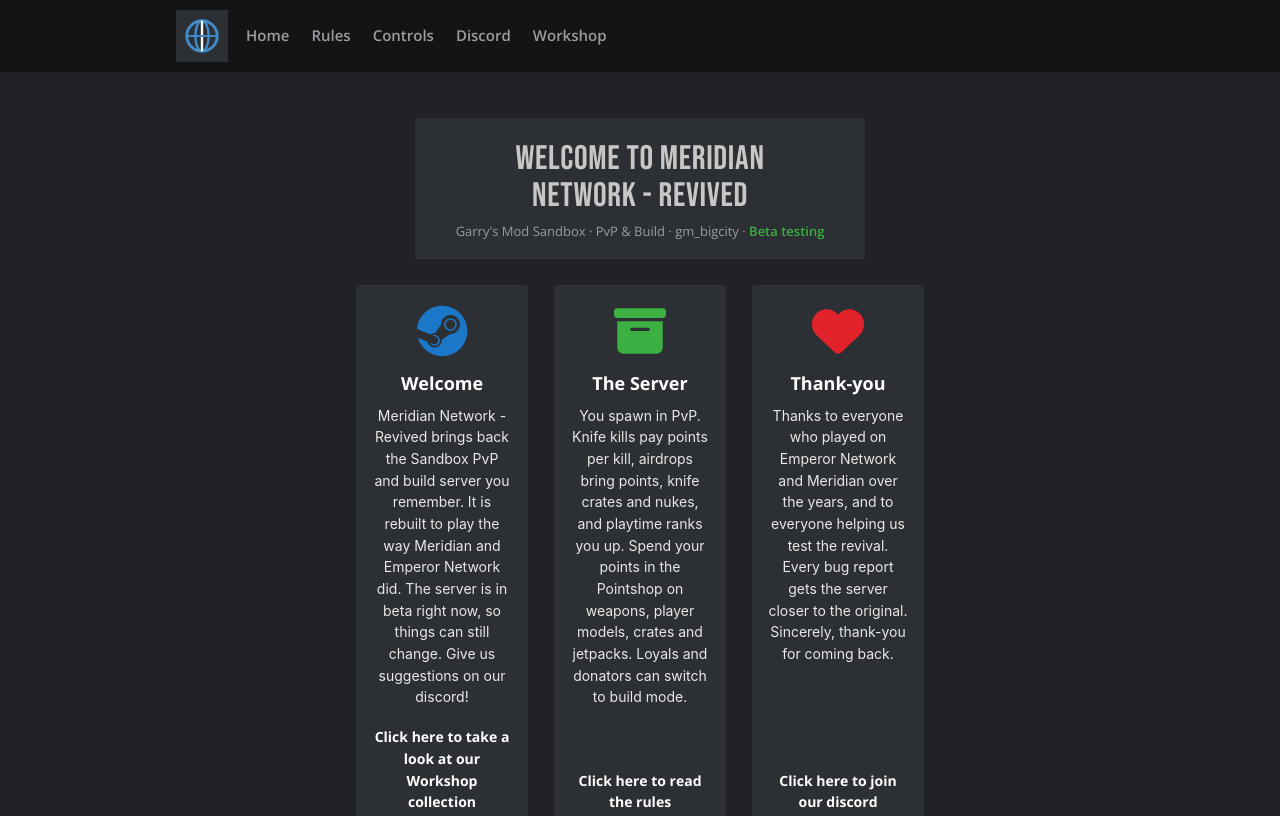
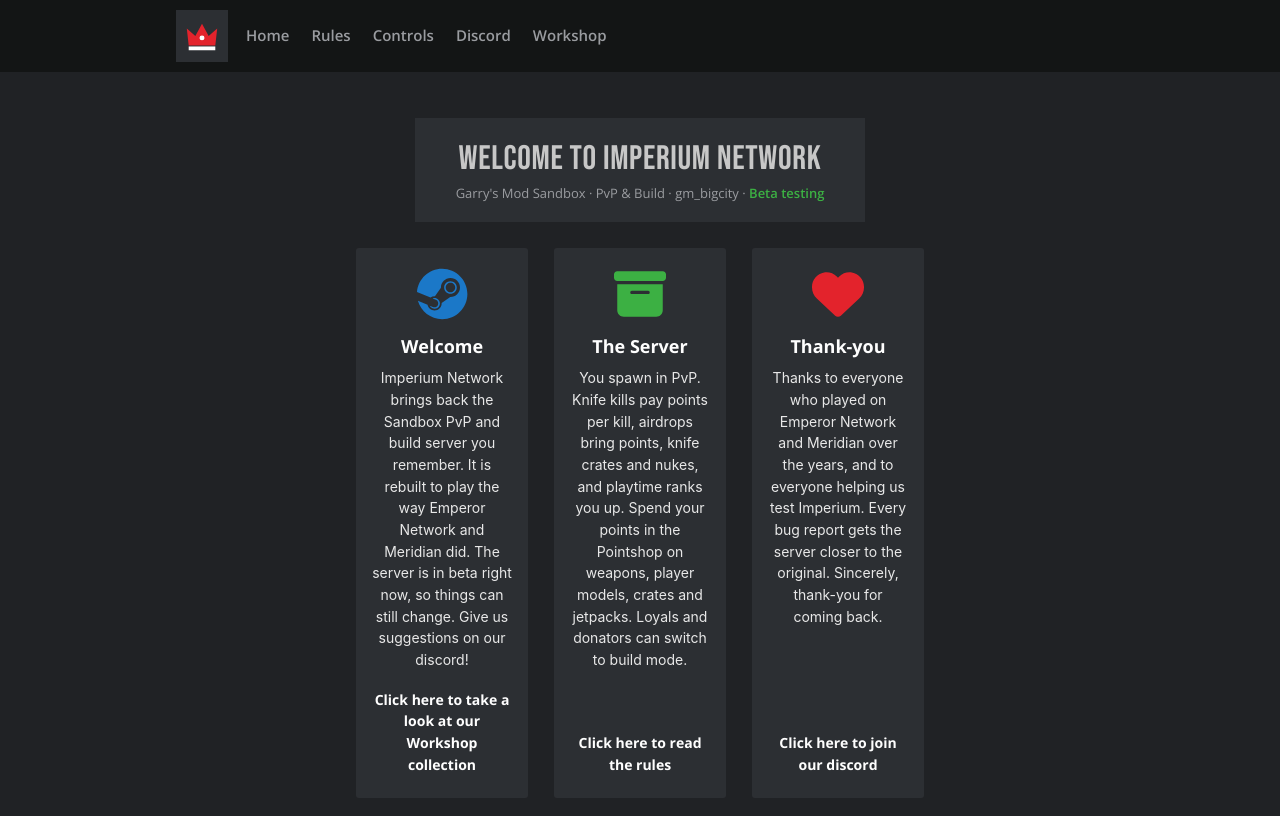
Before and after one commit to sn0wywav-lab/imperium-network, a plain HTML site: page index.html in a window 1280 px wide. Shown: the top 816 px of the page. Drawn offline with nearby package versions, Linux system fonts and the light colour scheme.

Commit message:
Rename to Imperium Network

```diff
--- a/index.html
+++ b/index.html
@@ -4,8 +4,8 @@
 <meta charset="utf-8">
 <meta name="viewport" content="width=device-width, initial-scale=1, viewport-fit=cover">
 <style>:root{padding-top:env(safe-area-inset-top,0px);padding-bottom:env(safe-area-inset-bottom,0px)}body{margin:0}img{max-width:100%}[hidden]{display:none!important}</style>
-<title>Meridian Network - Revived</title>
-<meta name="description" content="Garry's Mod Sandbox PvP and build server, rebuilt to play like Meridian and Emperor Network.">
+<title>Imperium Network</title>
+<meta name="description" content="Imperium Network: a Garry's Mod Sandbox PvP and build server, rebuilt to play like Emperor Network and Meridian.">
 <link rel="preconnect" href="https://fonts.googleapis.com">
 <link rel="preconnect" href="https://fonts.gstatic.com" crossorigin>
 <link rel="stylesheet" href="https://fonts.googleapis.com/css2?family=Bebas+Neue&family=Open+Sans:wght@400;600;700&display=swap">
@@ -20,7 +20,7 @@
 	--text: #fefefe;
 	--muted: #9a9ca0;
 	--head: #c7c7c7;        /* Bebas headings */
-	--accent: #428bca;      /* Meridian blue (scoreboard colour) */
+	--accent: #e3232c;      /* EPN red (Emperor -> Imperium) */
 	--green: #3cb043;
 	--red: #e3232c;
 	--display: "Bebas Neue", Impact, "Arial Narrow", sans-serif;
@@ -68,7 +68,7 @@ main { max-width: 600px; margin: 0 auto; display: flex; flex-direction: column;
 .card p { margin: 0; color: #e8e8e8; flex: 1; }
 .card .go { font-family: var(--ui); font-weight: 700; font-size: 14px; text-decoration: none; margin-top: 8px; }
 .card .go:hover { text-decoration: underline; }
-.steam { color: #1b78c8; } .green { color: var(--green); } .red { color: var(--red); } .blue { color: var(--accent); }
+.steam { color: #1b78c8; } .green { color: var(--green); } .red { color: var(--red); } .blue { color: #1b78c8; }
 
 .wide { background: var(--card); border-radius: 3px; padding: 20px 22px; }
 .wide ol { margin: 0; padding-left: 26px; display: grid; gap: 7px; color: #e8e8e8; }
@@ -88,12 +88,11 @@ footer a:hover { color: var(--text); }
 <header class="bar">
 	<div class="bar-in">
 		<button class="burger" id="burger" aria-label="Menu" aria-expanded="false" aria-controls="menu"><i class="fas fa-bars"></i></button>
-		<a class="logo" href="#top" aria-label="Meridian Network - Revived home">
+		<a class="logo" href="#top" aria-label="Imperium Network home">
 			<svg viewBox="0 0 40 40" aria-hidden="true">
-				<circle cx="20" cy="20" r="16" fill="none" stroke="#428bca" stroke-width="3"/>
-				<ellipse cx="20" cy="20" rx="7" ry="16" fill="none" stroke="#428bca" stroke-width="2.5"/>
-				<line x1="20" y1="4" x2="20" y2="36" stroke="#fefefe" stroke-width="2.5"/>
-				<line x1="5" y1="20" x2="35" y2="20" stroke="#428bca" stroke-width="2"/>
+				<path d="M6 30 L4 12 L13 20 L20 7 L27 20 L36 12 L34 30 Z" fill="#e3232c"/>
+				<rect x="6" y="31" width="28" height="4" fill="#fefefe"/>
+				<circle cx="20" cy="22" r="2.6" fill="#fefefe"/>
 			</svg>
 		</a>
 		<nav class="menu" id="menu">
@@ -108,7 +107,7 @@ footer a:hover { color: var(--text); }
 
 <main id="top">
 	<section class="splash">
-		<h1>Welcome to Meridian Network - Revived</h1>
+		<h1>Welcome to Imperium Network</h1>
 		<p class="status">Garry's Mod Sandbox &middot; PvP &amp; Build &middot; gm_bigcity &middot; <b>Beta testing</b></p>
 	</section>
 
@@ -116,7 +115,7 @@ footer a:hover { color: var(--text); }
 		<article class="card">
 			<div class="ico steam"><i class="fab fa-steam"></i></div>
 			<h3>Welcome</h3>
-			<p>Meridian Network - Revived brings back the Sandbox PvP and build server you remember. It is rebuilt to play the way Meridian and Emperor Network did. The server is in beta right now, so things can still change. Give us suggestions on our discord!</p>
+			<p>Imperium Network brings back the Sandbox PvP and build server you remember. It is rebuilt to play the way Emperor Network and Meridian did. The server is in beta right now, so things can still change. Give us suggestions on our discord!</p>
 			<a class="go" href="https://steamcommunity.com/sharedfiles/filedetails/?id=2833877452" target="_blank" rel="noopener">Click here to take a look at our Workshop collection</a>
 		</article>
 		<article class="card">
@@ -128,7 +127,7 @@ footer a:hover { color: var(--text); }
 		<article class="card">
 			<div class="ico red"><i class="fas fa-heart"></i></div>
 			<h3>Thank-you</h3>
-			<p>Thanks to everyone who played on Emperor Network and Meridian over the years, and to everyone helping us test the revival. Every bug report gets the server closer to the original. Sincerely, thank-you for coming back.</p>
+			<p>Thanks to everyone who played on Emperor Network and Meridian over the years, and to everyone helping us test Imperium. Every bug report gets the server closer to the original. Sincerely, thank-you for coming back.</p>
 			<a class="go" href="https://discord.gg/tqqPjR2Prx" target="_blank" rel="noopener">Click here to join our discord</a>
 		</article>
 	</section>
@@ -189,7 +188,7 @@ footer a:hover { color: var(--text); }
 			<a href="https://steamcommunity.com/sharedfiles/filedetails/?id=2833877452" target="_blank" rel="noopener">Workshop collection</a>
 			<a href="#rules">Rules</a>
 		</nav>
-		<span>Meridian Network - Revived &middot; A fan revival, not affiliated with Valve</span>
+		<span>Imperium Network &middot; A fan revival of Emperor Network and Meridian, not affiliated with Valve</span>
 	</footer>
 </main>
 
```
